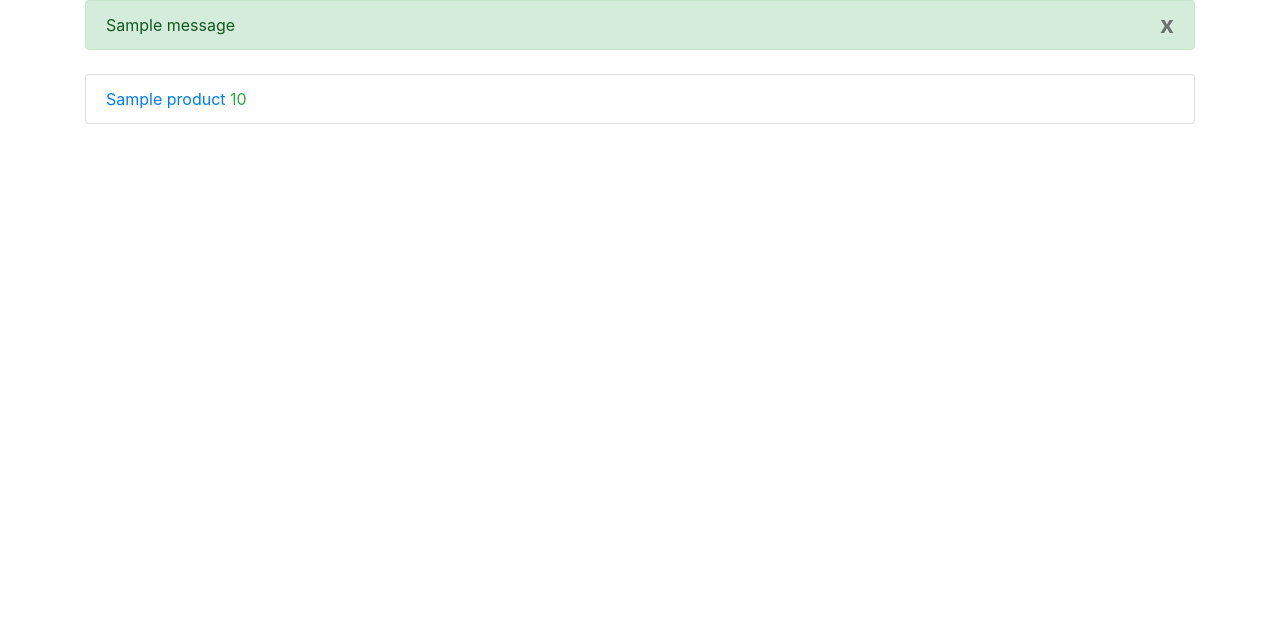
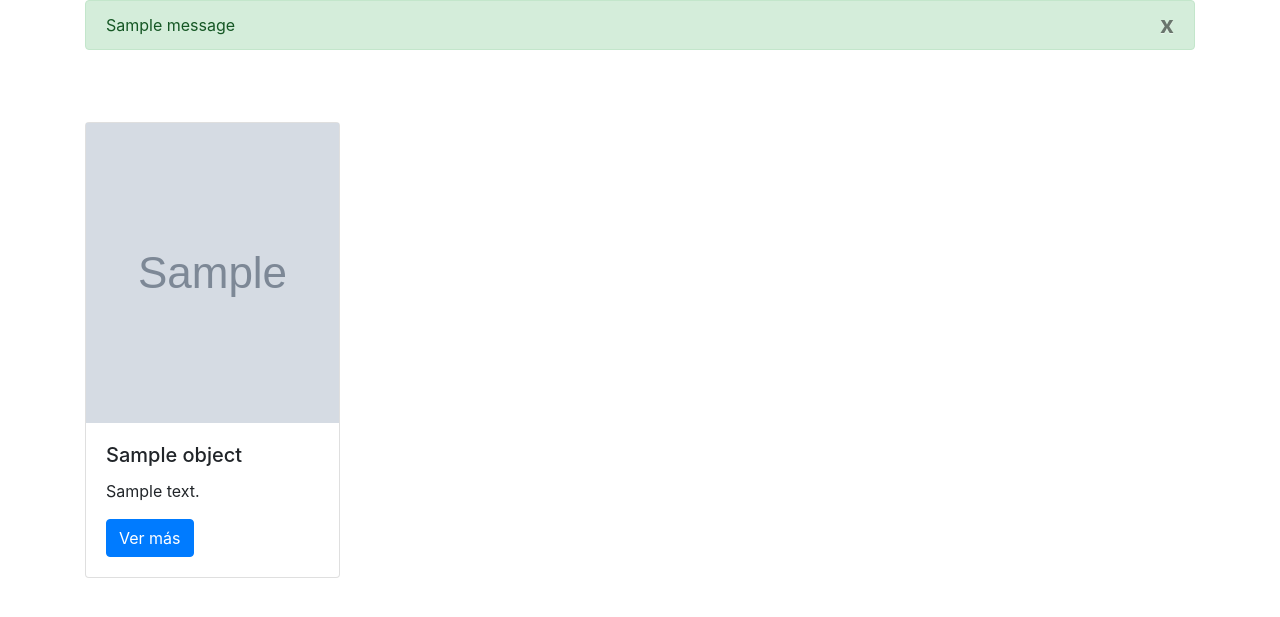
Before and after one commit to ajpernalete/django_prueba, a Django app: template templates/index.html in a window 1280 px wide. Shown: the part 56-673 px from the top of the page. Run offline with Django 3.2, Linux system fonts and the light colour scheme; the template is opened without the code that fills it: most values are stand-ins (such as "Sample title", 1, 10 or a date in 2020); grey boxes marked "Sample" are stand-in pictures; one stand-in notice (Sample message) is shown; some libraries are stand-ins or nearby versions.

Commit message:
Se modifico la presentación de productos en el index.html y se creo un snippets el bloque de productos para que queden separados y mas leibles

```diff
--- /dev/null
+++ b/products/templates/products/snippets/product.html
@@ -0,0 +1,12 @@
+<!--Product-->
+<div class="card h-100">
+
+    {% if product.image %}
+        <img src="{{product.image.url}}" alt="Imagen del producto" height="300">
+    {% endif %}
+    <div class="card-body">
+        <h5 class="card-title">{{product.title}}</h5>
+        <p class="card-text">{{product.description}}</p>
+        <a href="#" class="btn btn-primary">Ver más</a>
+    </div>
+</div>
--- a/templates/index.html
+++ b/templates/index.html
@@ -4,19 +4,20 @@
 {% block content %}
 
 <div class="col">
-    <h1>{{ message }}</h1>
-    <ul class="list-group">
-        <!--Esto es un comentario HTML-->
-        {#Esto es un comentario Django#}
-        {% for product in object_list %}
-            <li class="list-group-item">
-                <a href="productos/{{ product.slug }}">
-                    {{product.title}}
-                    <span class="text-success">{{ product.price }}</span>
-                </a>
-            </li>
+    <h4 class="text-center">{{ message }}</h4>
+
+    <div class="row">
+
+        {% for object in object_list %}
+
+            <div class="col-3 mt-5">
+                {% include 'products/snippets/product.html' with product=object %}
+            </div>
+
         {% endfor %}
-    </ul>
+
+    </div>
+
 </div>
 
 {% endblock content %}
```
